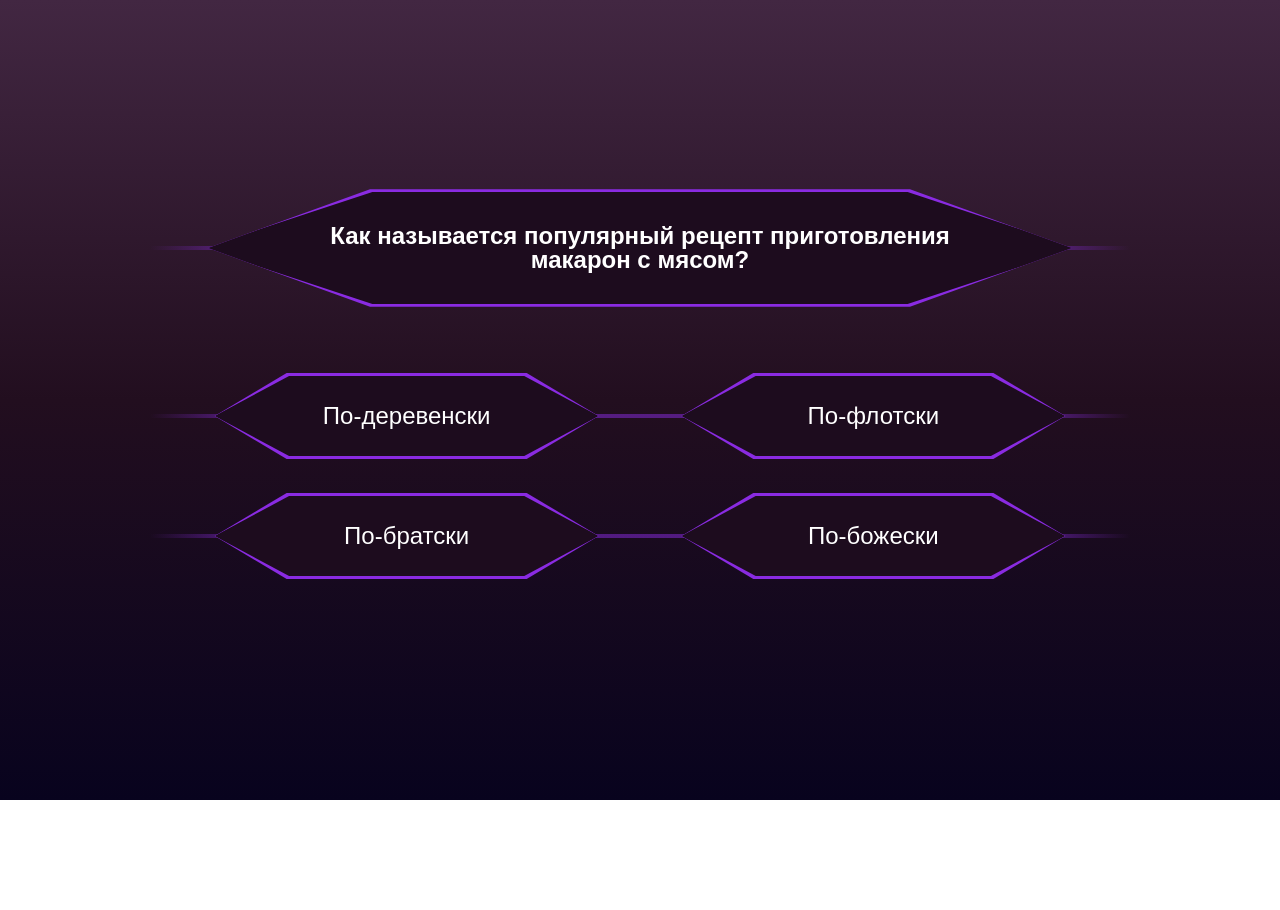
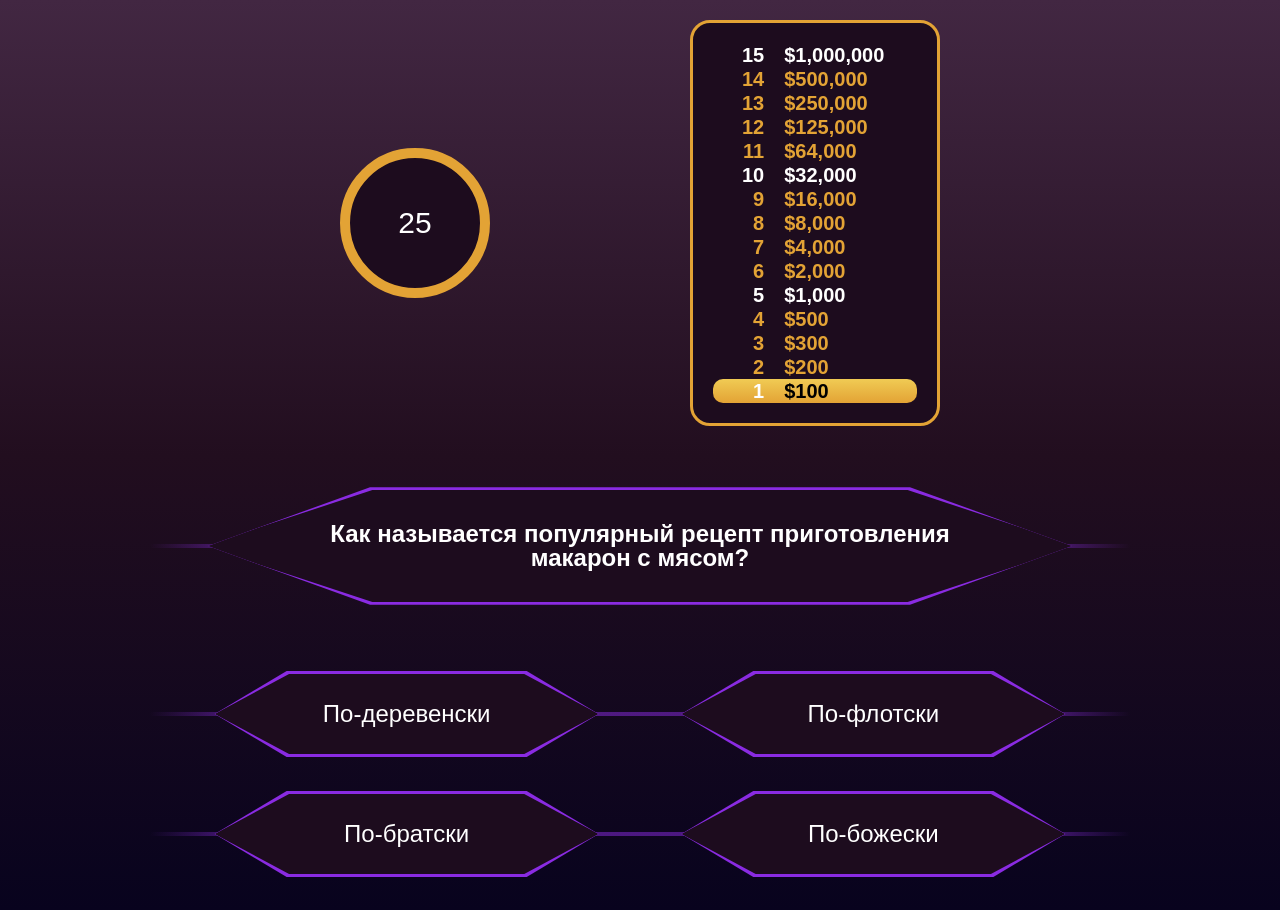
Before and after one commit to Slonenka111/-, a React (Create React App) app: page /game in a window 1280 px wide. Before the commit the page ends 800 px from the top, so only its background shows below. Built offline with nearby package versions, Linux system fonts and the light colour scheme.

Commit message:
add Timer and LevelRoadmap on game page

```diff
--- a/src/App.css
+++ b/src/App.css
@@ -12,3 +12,14 @@ html,
 #root {
 	height: 100%;
 }
+
+.game-controls {
+	margin: auto;
+	max-width: 1000px;
+	width: 100%;
+	margin: auto;
+	display: flex;
+	align-items: center;
+	justify-content: space-evenly;
+	margin-bottom: 40px;
+}
--- a/src/route/game/index.tsx
+++ b/src/route/game/index.tsx
@@ -2,6 +2,8 @@ import React, { useState } from 'react';
 import { QuestionDifficult } from '../../data/questions';
 import { checkAnswer, getRandomQuestion, TgetQuestion } from '../../components/questions/';
 import '../../components/questions/style.css';
+import Timer from '../../components/Timer/Timer';
+import LevelRoadmap from '../../components/LevelRoadmap/LevelRoadmap';
 
 const passQuestions: number[] = [];
 const firstQuestion: TgetQuestion = getRandomQuestion(QuestionDifficult.easy, passQuestions);
@@ -26,6 +28,11 @@ const GameWindow: React.FC = () => {
 	};
 
 	return (
+		<div>
+			<div className="game-controls">
+				<Timer paused={false} duration={30} onTimeExpiration={() => console.log('expired')} />
+				<LevelRoadmap currentLevel={passQuestions.length + 1} safetyLevels={[5, 10, 15]} />
+			</div>
 			<div className="question">
 				<div className="question__container--title">
 					<div className="question__item--title">
@@ -44,6 +51,7 @@ const GameWindow: React.FC = () => {
 					})}
 				</div>
 			</div>
+		</div>
 	);
 };
 
```
Lines whose indentation alone changed are shown as unchanged.
